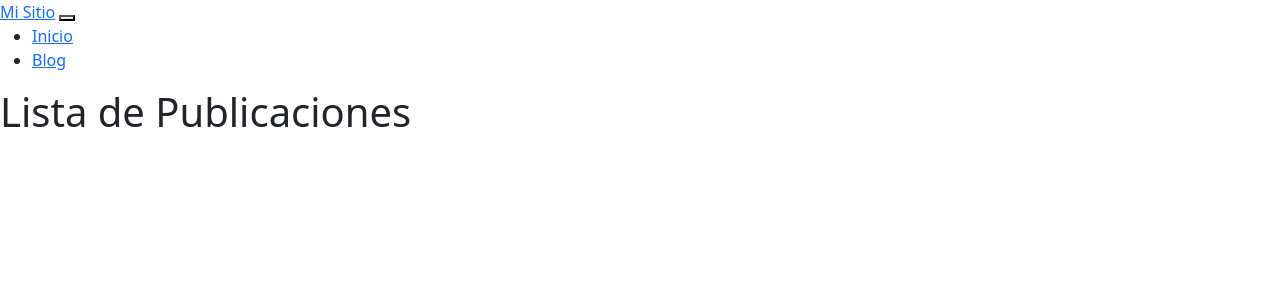
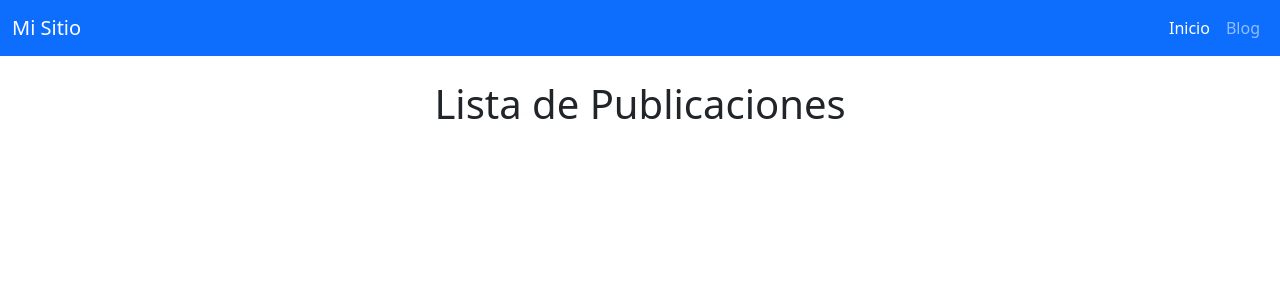
Before and after one commit to DianaZarza93/PythonProyecto1, a Django app: page / in a window 1280 px wide. Shown: the top 300 px of the page. Run offline with Django 5.2, Linux system fonts and the light colour scheme; data that the repository does not hold is empty.

Commit message:
Mejorar el diseño de la lista de publicaciones con Bootstrap y agregar estilos a la navegación

```diff
--- a/blog/templates/blog/post_list.html
+++ b/blog/templates/blog/post_list.html
@@ -7,27 +7,36 @@
     <link href="https://cdn.jsdelivr.net/npm/bootstrap@5.3.6/dist/css/bootstrap.min.css" rel="stylesheet" integrity="sha384-4Q6Gf2aSP4eDXB8Miphtr37CMZZQ5oXLH2yaXMJ2w8e2ZtHTl7GptT4jmndRuHDT" crossorigin="anonymous">
 </head>
 <body>
-   <nav>
-        <a href="#">Mi Sitio</a>
-        <button>
-            <span></span>
-        </button>
-        <div>
-            <ul>
-                <li>
-                    <a href="#">Inicio</a>
-                </li>
-                <li>
-                    <a href="/blog/">Blog</a>
-                </li>
-            </ul>
+ <nav class="navbar navbar-expand-lg navbar-dark bg-primary mb-4">
+        <div class="container-fluid">
+            <a class="navbar-brand" href="#">Mi Sitio</a>
+            <button class="navbar-toggler" type="button" data-bs-toggle="collapse" data-bs-target="#navbarNav" aria-controls="navbarNav" aria-expanded="false" aria-label="Toggle navigation">
+                <span class="navbar-toggler-icon"></span>
+            </button>
+            <div class="collapse navbar-collapse" id="navbarNav">
+                <ul class="navbar-nav ms-auto">
+                    <li class="nav-item">
+                        <a class="nav-link active" aria-current="page" href="#">Inicio</a>
+                    </li>
+                    <li class="nav-item">
+                        <a class="nav-link" href="/blog/">Blog</a>
+                    </li>
+                </ul>
+            </div>
         </div>
     </nav>
-    <h1>Lista de Publicaciones</h1>
-    <ul>
+    <h1 class="mb-4 text-center">Lista de Publicaciones</h1>
+    <ul class="list-group mb-5">
         {% for post in posts %}
-        <li>{{ post.titulo }} - {{post.fecha_publicacion}}</li>
-    {% endfor %}</ul>
+        <li class="list-group-item mb-3 shadow-sm rounded">
+            <a href="#" class="text-decoration-none text-dark d-block">
+                <h5 class="mb-1">{{ post.titulo }}</h5>
+                <p class="mb-2">{{ post.contenido }}</p>
+                <small class="text-muted">Publicado el {{ post.fecha_publicacion }}</small>
+            </a>
+        </li>
+        {% endfor %}
+    </ul>
     <script src="https://cdn.jsdelivr.net/npm/bootstrap@5.3.6/dist/js/bootstrap.bundle.min.js" integrity="sha384-j1CDi7MgGQ12Z7Qab0qlWQ/Qqz24Gc6BM0thvEMVjHnfYGF0rmFCozFSxQBxwHKO" crossorigin="anonymous"></script>
 </body>
 </html>
```
